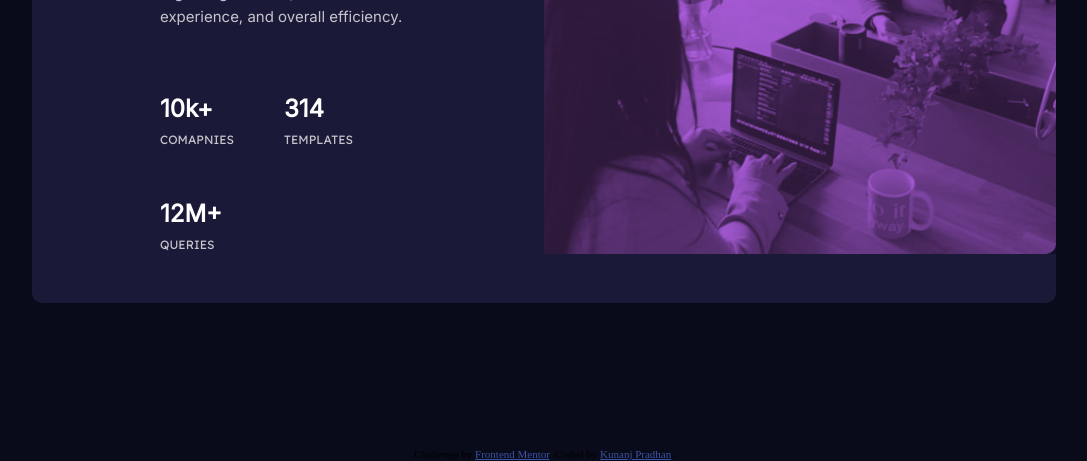
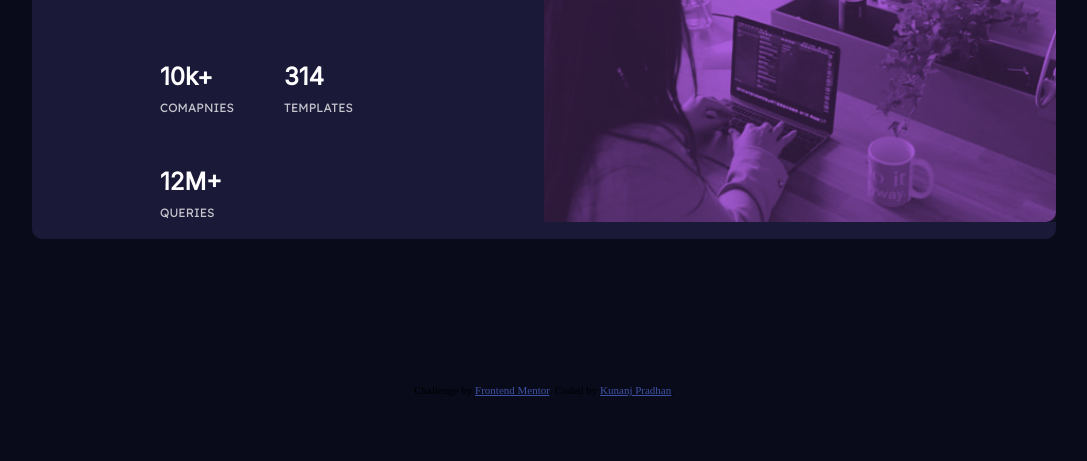
Before and after one commit to Kunanj/Frontend-Mentor---Stats-preview-card-component-solution, a plain HTML site: page index.html in a window 1280 px wide. Shown: the part 411-872 px from the top of the page, without its empty margins (96-1183 px from the left). After the commit the page ends 808 px from the top, so only its background shows below. Drawn offline with Linux system fonts and the light colour scheme.

Commit message:
Update style.css

```diff
--- a/style.css
+++ b/style.css
@@ -36,7 +36,7 @@ body{
 .text-area{
 
     width: 50%;
-    padding: 2rem 8rem;
+    padding: 0rem 8rem;
     text-align: left;
 }
 
```
